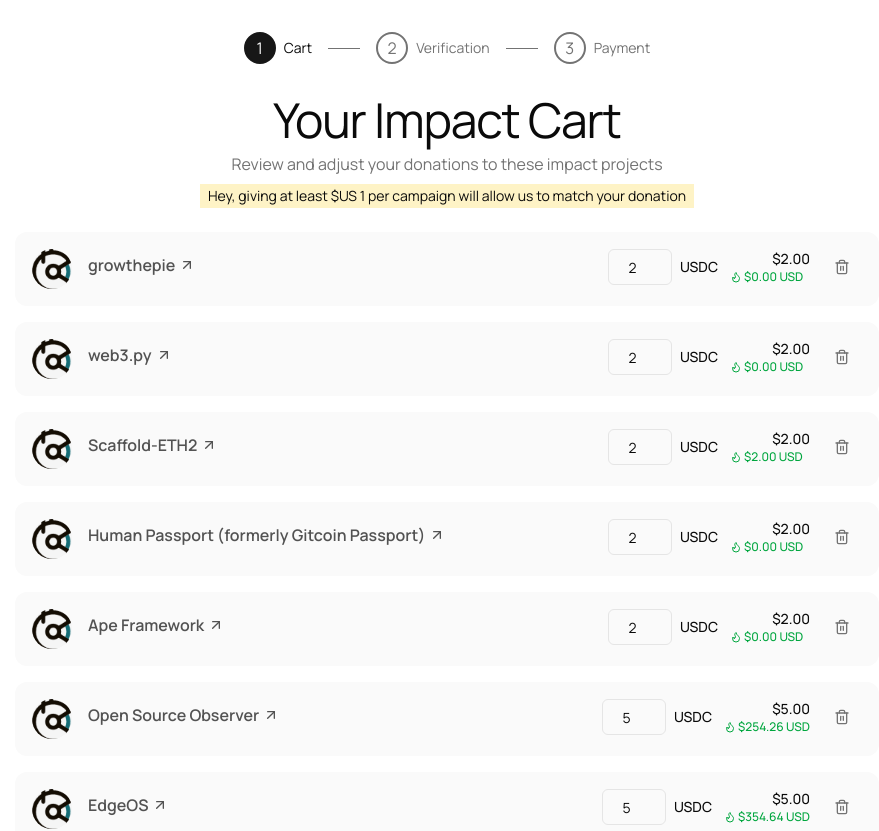
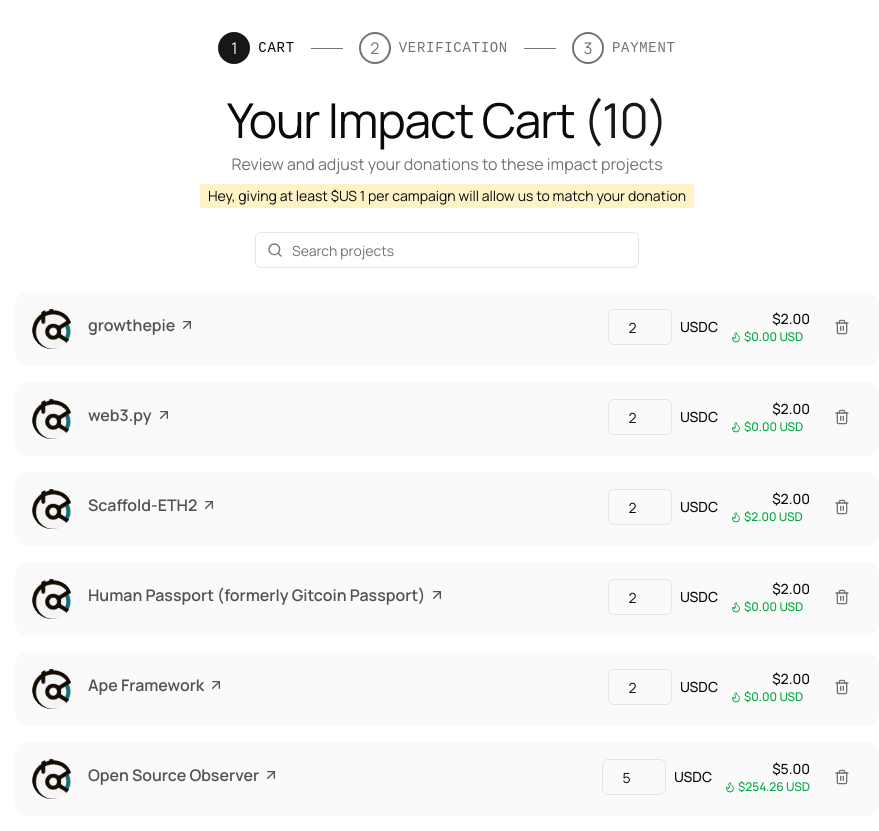
Before and after one commit to thebeyondr/gitcoin-ui-sample, a Next.js app: page /checkout in a window 1280 px wide. Shown: the top 831 px of the page, without its empty margins (193-1072 px from the left). Built offline with nearby package versions, Linux system fonts and the light colour scheme; a web font is replaced by a local one.

Commit message:
feat(checkout): :sparkles: Add project search functionality and update step labels for better clarity

```diff
--- a/app/checkout/page.tsx
+++ b/app/checkout/page.tsx
@@ -4,7 +4,14 @@
 import { Card } from "@/components/ui/card";
 import { Input } from "@/components/ui/input";
 import { Separator } from "@/components/ui/separator";
-import { ArrowUpRight, CheckCircle, Flame, Trash2, Wallet } from "lucide-react";
+import {
+  ArrowUpRight,
+  CheckCircle,
+  Flame,
+  Trash2,
+  Wallet,
+  Search,
+} from "lucide-react";
 import Image from "next/image";
 import Link from "next/link";
 import { useState } from "react";
@@ -114,7 +121,12 @@
 export default function CheckoutPage() {
   const [currentStep, setCurrentStep] = useState(1);
   const [projects, setProjects] = useState<Project[]>(mockProjects);
+  const [searchQuery, setSearchQuery] = useState("");
   const [isWalletConnected, setIsWalletConnected] = useState(false);
+
+  const filteredProjects = projects.filter((project) =>
+    project.name.toLowerCase().includes(searchQuery.toLowerCase())
+  );
 
   const updateDonationAmount = (projectId: string, amount: number) => {
     setProjects(
@@ -159,15 +171,15 @@
               {currentStep > step ? <CheckCircle className="w-4 h-4" /> : step}
             </div>
             <span
-              className={`ml-2 text-sm ${
+              className={`ml-2 text-sm tracking-wider font-medium font-mono ${
                 currentStep >= step
                   ? "text-foreground"
                   : "text-muted-foreground"
               }`}
             >
-              {step === 1 && "Cart"}
-              {step === 2 && "Verification"}
-              {step === 3 && "Payment"}
+              {step === 1 && "CART"}
+              {step === 2 && "VERIFICATION"}
+              {step === 3 && "PAYMENT"}
             </span>
             {step < 3 && <div className="w-8 h-px bg-muted-foreground mx-4" />}
           </div>
@@ -179,7 +191,10 @@
   const renderCartStep = () => (
     <div className="space-y-6">
       <div className="text-center">
-        <h2 className="text-5xl mb-2">Your Impact Cart</h2>
+        <h2 className="text-5xl mb-2">
+          Your Impact Cart{" "}
+          <span className="text-primary">({projects.length})</span>
+        </h2>
         <p className="text-muted-foreground">
           Review and adjust your donations to these impact projects
         </p>
@@ -189,8 +204,20 @@
         </p>
       </div>
 
+      <div className="max-w-sm mx-auto">
+        <div className="relative">
+          <Input
+            placeholder="Search projects"
+            value={searchQuery}
+            onChange={(e) => setSearchQuery(e.target.value)}
+            className="pl-9"
+          />
+          <Search className="w-4 h-4 absolute left-3 top-1/2 -translate-y-1/2 text-muted-foreground" />
+        </div>
+      </div>
+
       <div className="space-y-4">
-        {projects.map((project) => (
+        {filteredProjects.map((project) => (
           <Card
             key={project.id}
             className="p-4 border-[1.5px] border-transparent hover:border-neutral-400 transition-colors duration-300 bg-neutral-50"
```
